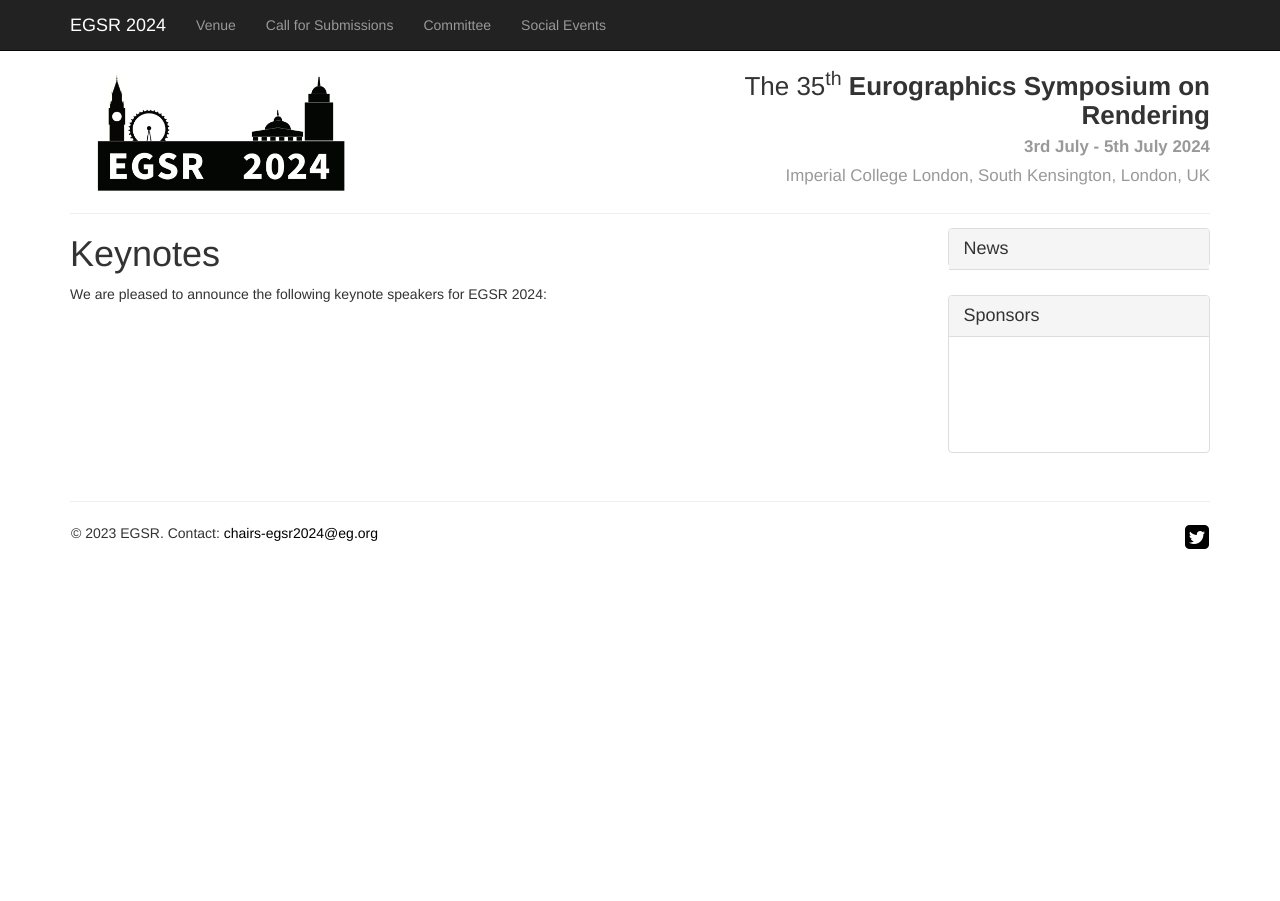
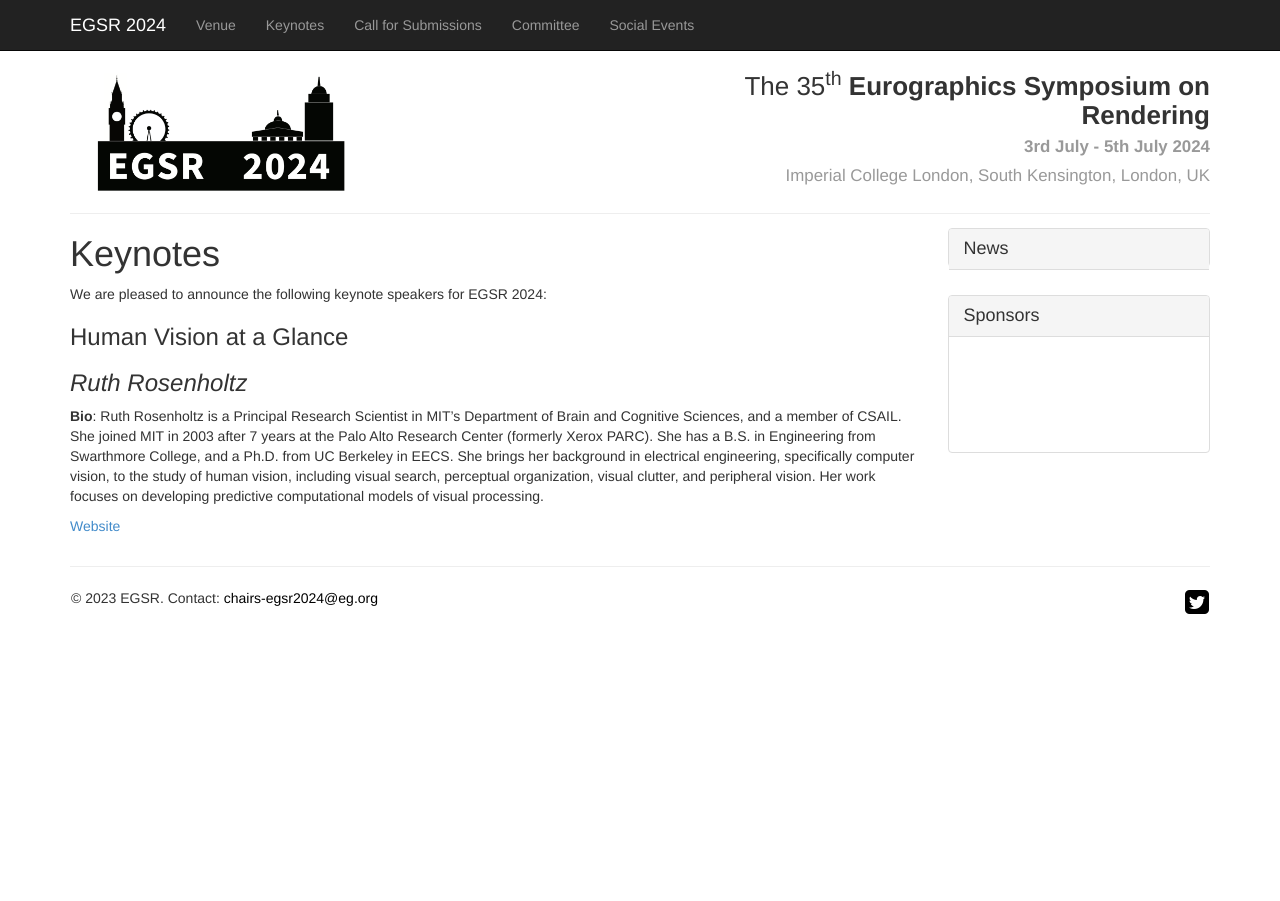
Before and after one commit to emilienogue/egsr2024.github.io, a Jekyll site: the page built from keynotes.md, in a window 1280 px wide. Built offline with Jekyll 4.4.1, drawn with Linux system fonts in a browser that asks for light colours; comment, search, counter and statistics services are not loaded.

Commit message:
Added keynotes

```diff
--- a/_data/navigation.yml
+++ b/_data/navigation.yml
@@ -5,8 +5,8 @@
   url: venue
 # - title: Programme
 #   url: programme
-# - title: Keynotes
-#   url: keynotes
+- title: Keynotes
+  url: keynotes
 # - title: Registration
 #   url: registration
 - title: Call for Submissions
--- a/keynotes.md
+++ b/keynotes.md
@@ -5,3 +5,10 @@
 ---
 
 We are pleased to announce the following keynote speakers for EGSR 2024:
+
+### Human Vision at a Glance
+### <em>Ruth Rosenholtz</em>
+
+<strong>Bio</strong>: Ruth Rosenholtz is a Principal Research Scientist in MIT's Department of Brain and Cognitive Sciences, and a member of CSAIL. She joined MIT in 2003 after 7 years at the Palo Alto Research Center (formerly Xerox PARC). She has a B.S. in Engineering from Swarthmore College, and a Ph.D. from UC Berkeley in EECS. She brings her background in electrical engineering, specifically computer vision, to the study of human vision, including visual search, perceptual organization, visual clutter, and peripheral vision. Her work focuses on developing predictive computational models of visual processing.
+
+<a href="https://www.csail.mit.edu/person/ruth-rosenholtz">Website</a>
```
Also changed, not shown: 2 other files.
